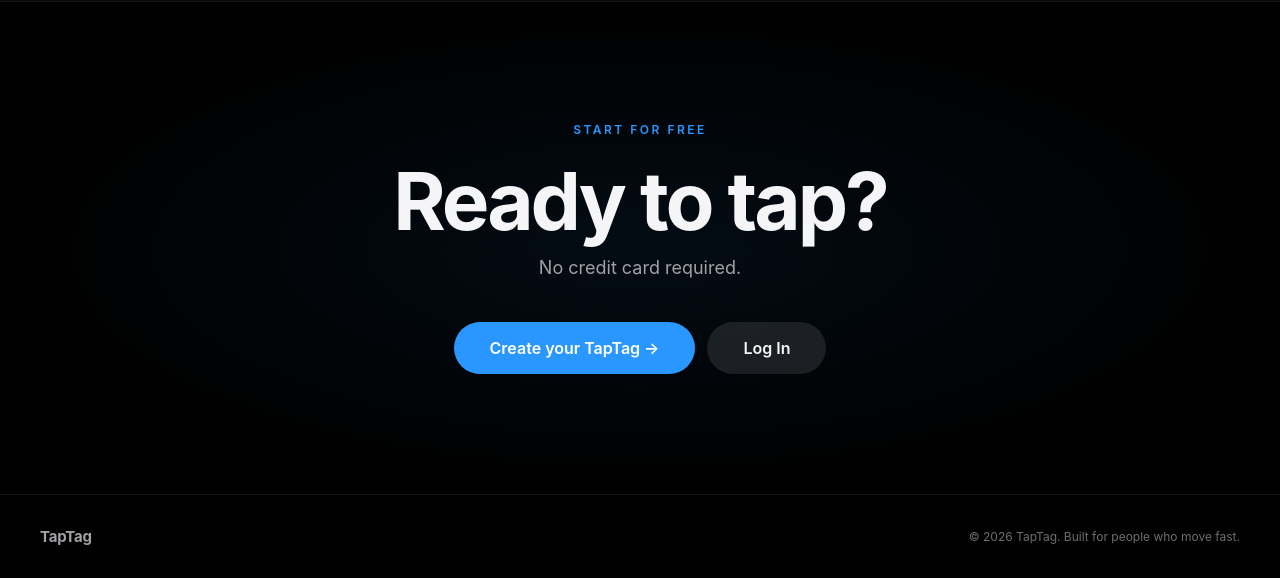
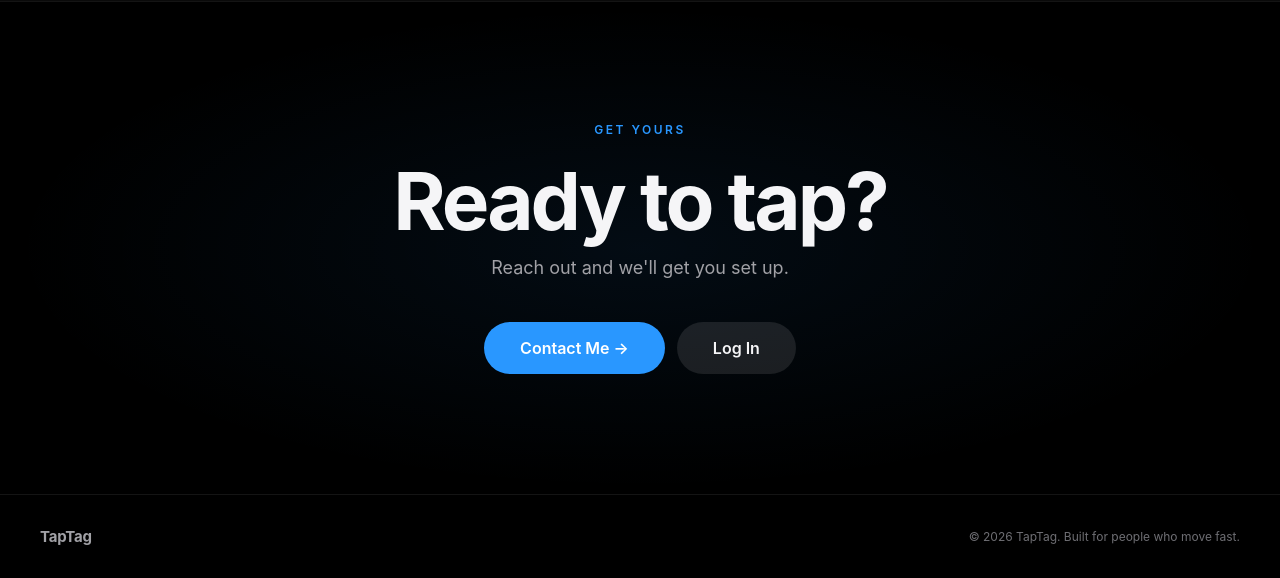
Before and after one commit to WilliamDKong/tag, a Python web app: template app/templates/home.html in a window 1280 px wide. Shown: the part 5196-5774 px from the top of the page. Run offline with Jinja, Linux system fonts and the light colour scheme; the template is opened without the code that fills it, so the values that code supplies are empty.

Commit message:
fix: visitor page links to homepage, Get Started becomes Contact Me

```diff
--- a/app/templates/home.html
+++ b/app/templates/home.html
@@ -644,7 +644,7 @@
   <a class="nav-logo" href="/">TapTag</a>
   <div class="nav-r" id="nav-links">
     <a class="nb nb-ghost" href="/login">Log In</a>
-    <a class="nb nb-blue"  href="/register">Get Started</a>
+    <a class="nb nb-blue"  href="mailto:kongweipingemail@gmail.com">Contact Me</a>
   </div>
 </nav>
 
@@ -662,7 +662,7 @@
   </p>
 
   <div class="hero-ctas reveal reveal-d3" id="hero-ctas">
-    <a class="btn-hero-blue" href="/register">Get Started Free</a>
+    <a class="btn-hero-blue" href="mailto:kongweipingemail@gmail.com">Contact Me</a>
     <a class="btn-hero-ghost" href="/login">Log In</a>
   </div>
 
@@ -883,11 +883,11 @@
 
 <!-- ── CTA ── -->
 <div class="cta-band">
-  <div class="eyebrow reveal">Start for free</div>
+  <div class="eyebrow reveal">Get yours</div>
   <h2 class="reveal reveal-d1">Ready to tap?</h2>
-  <p class="reveal reveal-d2">No credit card required.</p>
+  <p class="reveal reveal-d2">Reach out and we'll get you set up.</p>
   <div class="btns reveal reveal-d3" id="cta-btns">
-    <a class="btn-cta-blue"  href="/register">Create your TapTag →</a>
+    <a class="btn-cta-blue"  href="mailto:kongweipingemail@gmail.com">Contact Me →</a>
     <a class="btn-cta-ghost" href="/login">Log In</a>
   </div>
 </div>
--- a/app/templates/profile.html
+++ b/app/templates/profile.html
@@ -176,7 +176,7 @@
   <div class="footer">
     <span class="footer-label">Powered by</span>
     <a class="footer-logo" href="/" target="_blank">TapTag</a>
-    <a class="footer-cta" href="/register" target="_blank">Get your own →</a>
+    <a class="footer-cta" href="/" target="_blank">Get your own →</a>
   </div>
 
 </div>
```
